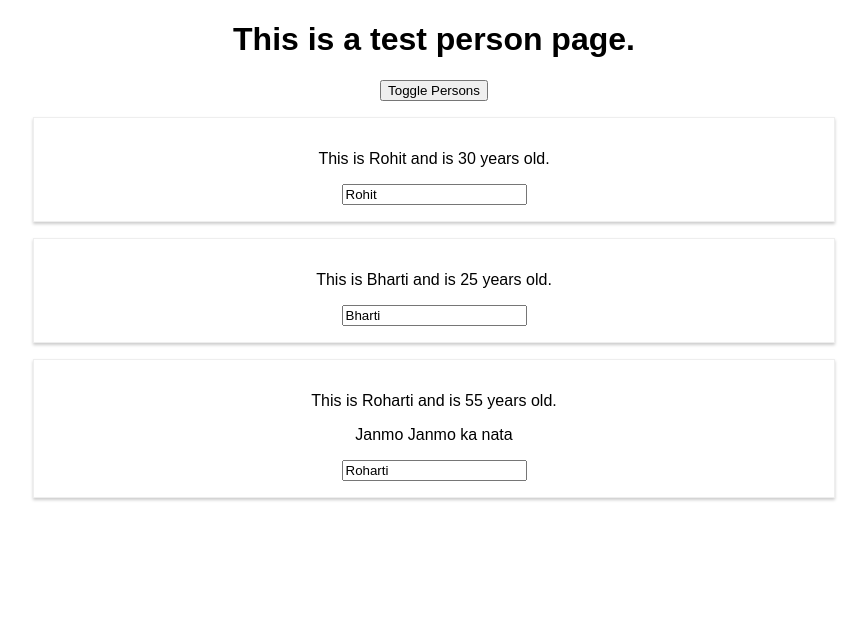
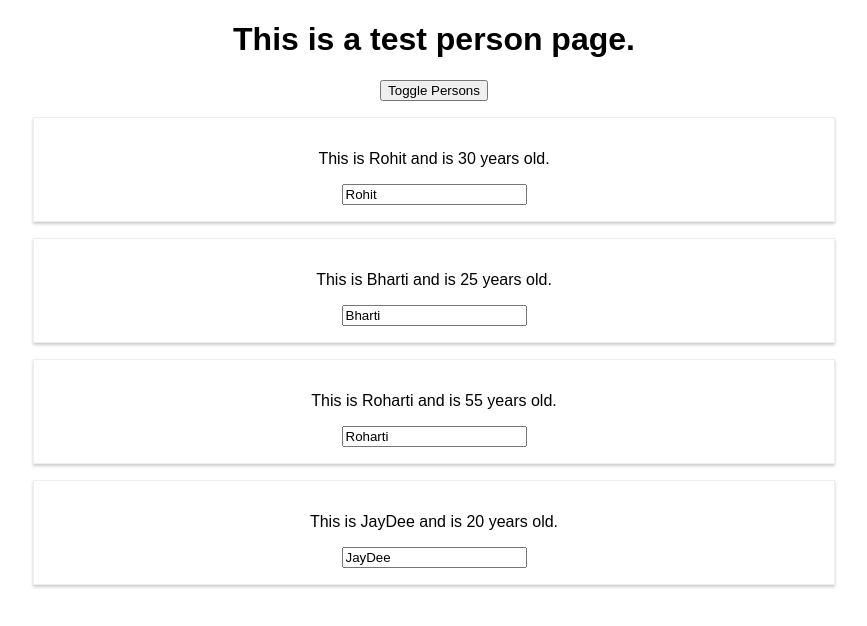
Before and after one commit to rogue29/ReactMadeSimple, a React (Create React App) app: page / in a window 1280 px wide. Both pictures are taken after a click on the button "Toggle Persons". Shown: the top 626 px of the page, without its empty margins (206-1073 px from the left). Built offline with nearby package versions, Linux system fonts and the light colour scheme.

Commit message:
Made persons dynamic in app.js

```diff
--- a/src/App.js
+++ b/src/App.js
@@ -8,7 +8,8 @@
     persons : [
       {name:"Rohit", age:30},
       {name:"Bharti", age:25},
-      {name:"Roharti", age:55}
+      {name:"Roharti", age:55},
+      {name:"JayDee", age:20},
     ],
     visibility: false,
   };
@@ -43,11 +44,11 @@
     let persons = null;
 
     if(this.state.visibility) {
-      persons = <div>
-                  <Person name={this.state.persons[0].name} age={this.state.persons[0].age} />
-                  <Person name={this.state.persons[1].name} age={this.state.persons[1].age} change={this.switchNameHandler}/>
-                  <Person name={this.state.persons[2].name} age={this.state.persons[2].age}>Janmo Janmo ka nata</Person>
-                </div>
+      persons = (<div>
+        {this.state.persons.map(p => {
+          return <Person name={p.name} age={p.age}/>
+        })}
+      </div>);
     }
 
     return (
```
